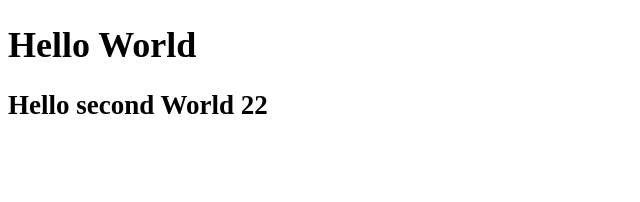
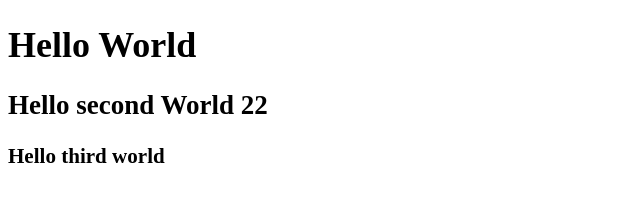
Before and after one commit to di-ja/gittest, a plain HTML site: page index.html in a window 1280 px wide. Shown: the whole page, without its empty margins (0-640 px from the left). Drawn offline with Linux system fonts and the light colour scheme.

Commit message:
third World

```diff
--- a/index.html
+++ b/index.html
@@ -9,5 +9,6 @@
 <body>
     <h1>Hello World</h1>
     <h2>Hello second World 22</h2>
+    <h3>Hello third world</h3>
 </body>
 </html>
```
